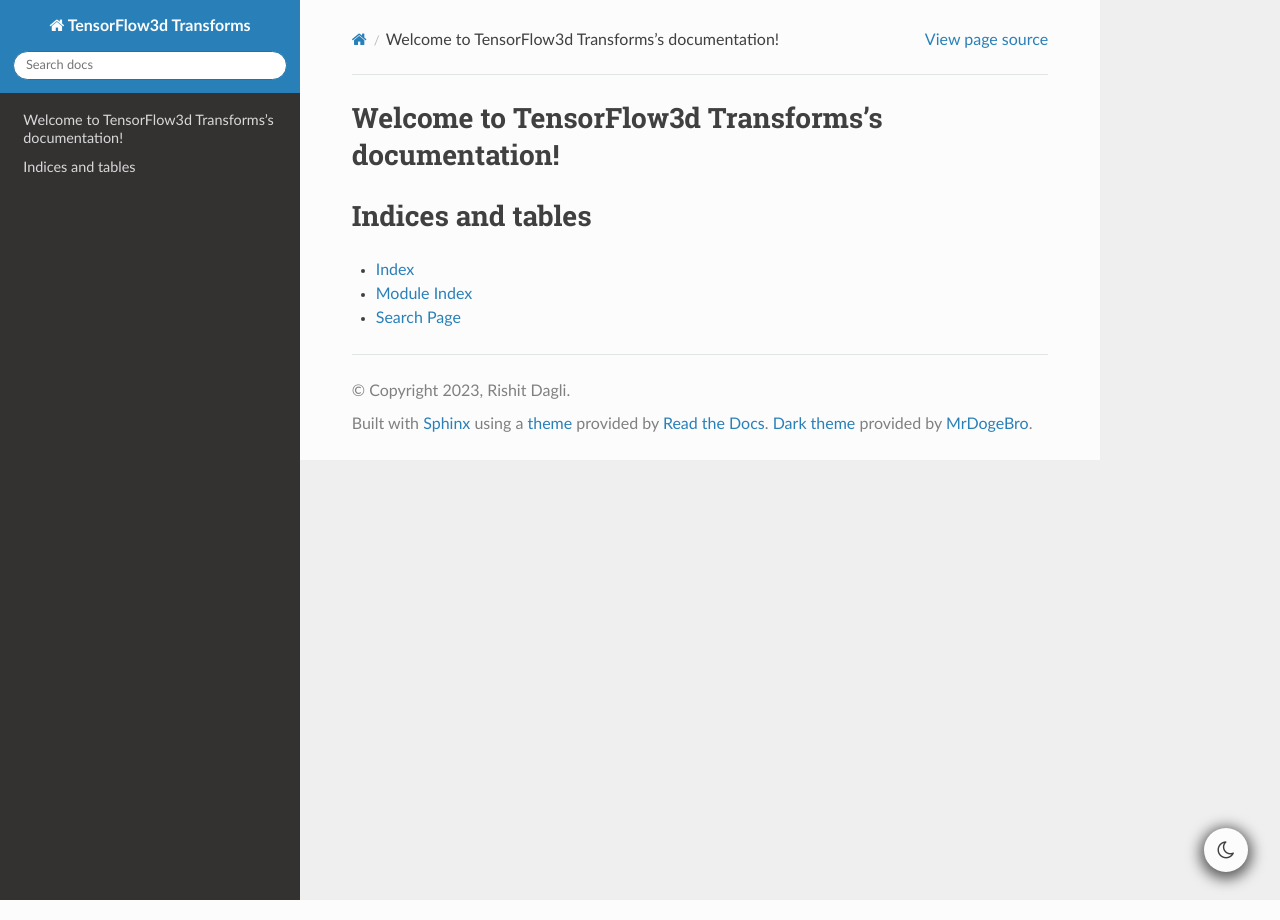
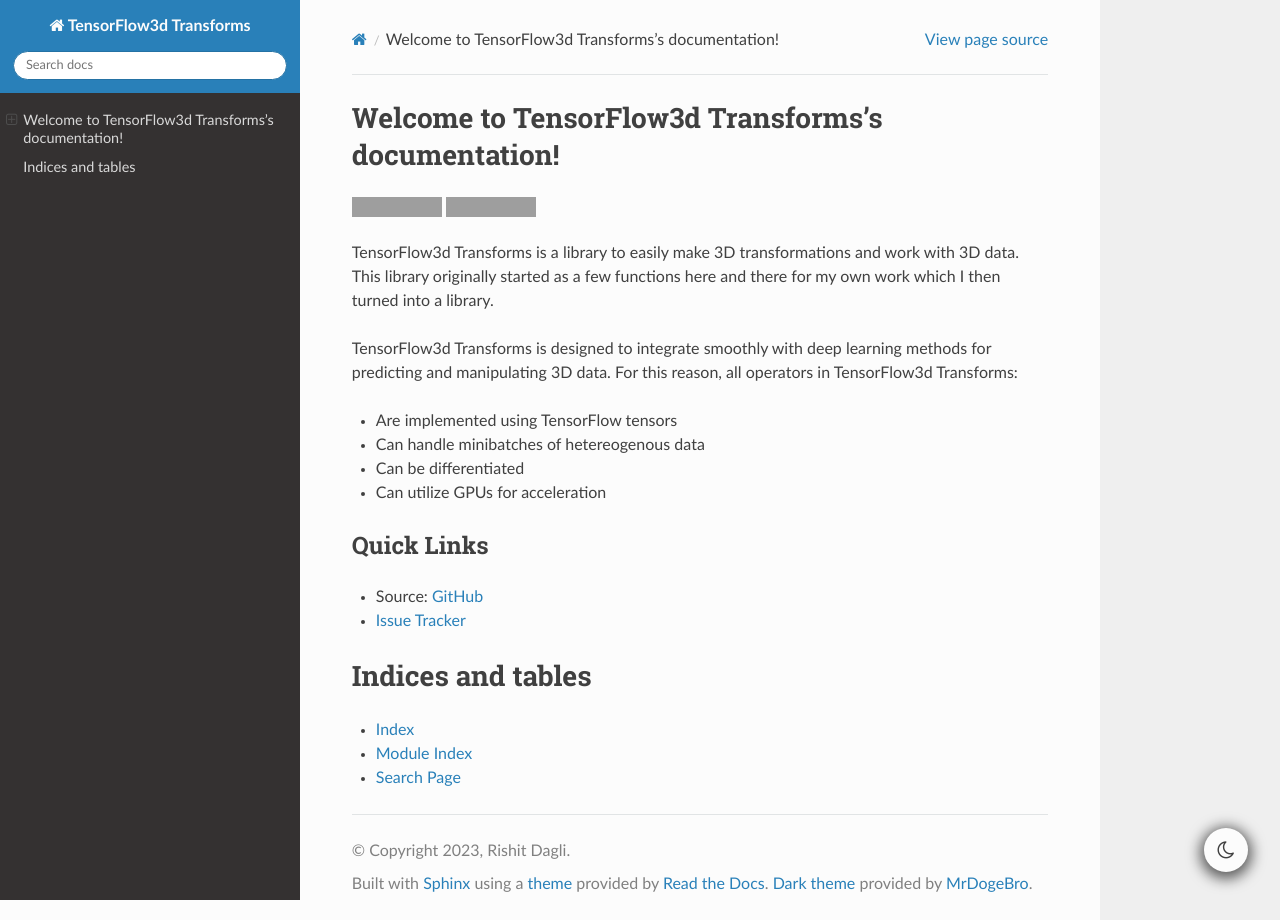
Before and after one commit to Rishit-dagli/3d-transforms, a Sphinx documentation site: the page built from docs/source/index.rst, in a window 1280 px wide. Built offline with Sphinx 7.4.7 and the Read the Docs theme 2.0.0, drawn with Linux system fonts in a browser that asks for light colours; grey boxes are pictures that could not be loaded.

Commit message:
Populate index.rst

```diff
--- a/docs/source/index.rst
+++ b/docs/source/index.rst
@@ -6,11 +6,30 @@
 Welcome to TensorFlow3d Transforms's documentation!
 ===================================================
 
+.. image:: https://img.shields.io/github/stars/Rishit-dagli/3d-transforms?style=social.svg
+   :target: https://github.com/Rishit-dagli/3d-transforms
+
+.. image:: https://img.shields.io/twitter/url?style=social&url=https%3A%2F%2Fgithub.com%2FRishit-dagli%2F3d-transforms.svg
+   :target: https://twitter.com/intent/tweet?text=Wow:&url=https%3A%2F%2Fgithub.com%2FRishit-dagli%2F3d-transforms
+
+TensorFlow3d Transforms is a library to easily make 3D transformations and work with 3D data. This library originally started as a few functions here and there for my own work which I then turned into a library.
+
+TensorFlow3d Transforms is designed to integrate smoothly with deep learning methods for predicting and manipulating 3D data. For this reason, all operators in TensorFlow3d Transforms:
+
+- Are implemented using TensorFlow tensors
+- Can handle minibatches of hetereogenous data
+- Can be differentiated
+- Can utilize GPUs for acceleration
+
+Quick Links
+------------
+
+* Source: `GitHub <https://github.com/Rishit-dagli/3d-transforms>`_
+* `Issue Tracker <https://github.com/Rishit-dagli/3d-transforms/issues>`_
+
 .. toctree::
    :maxdepth: 2
    :caption: Contents:
-
-
 
 Indices and tables
 ==================
```
